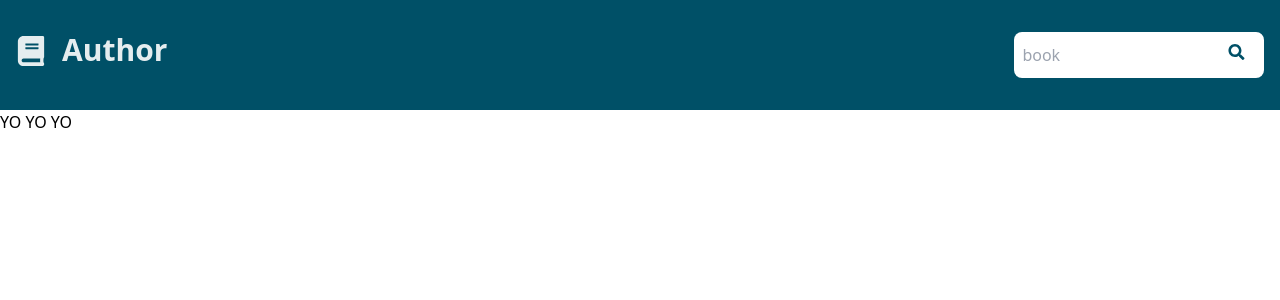
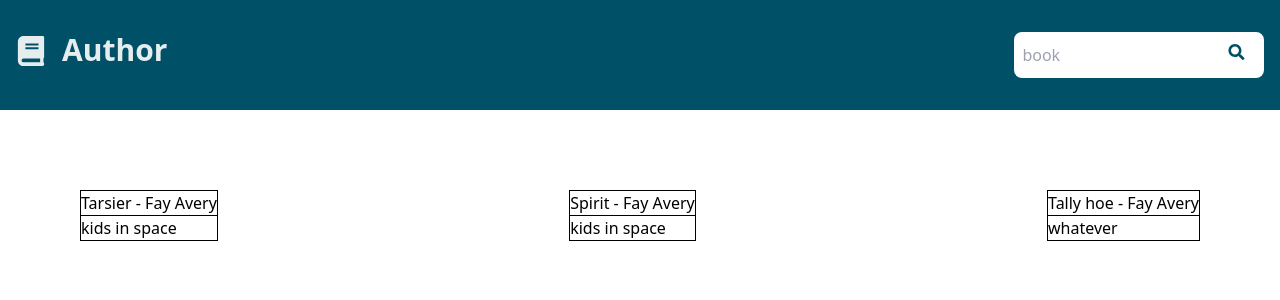
Before and after one commit to revoyrm/author, a Next.js app: page / in a window 1280 px wide. Shown: the top 300 px of the page. Built offline with nearby package versions, Linux system fonts and the light colour scheme.

Commit message:
book results

```diff
--- /dev/null
+++ b/components/BookCard.tsx
@@ -0,0 +1,14 @@
+import React from "react";
+import type { Book } from "./types";
+
+const BookCard = ({ id, title, author, summary, notes }: Book) => {
+  return (
+    <div className="border">
+      <h2>{`${title} - ${author}`}</h2>
+      <hr />
+      <h3>{summary}</h3>
+    </div>
+  );
+};
+
+export default BookCard;
--- /dev/null
+++ b/components/BookResults.tsx
@@ -0,0 +1,71 @@
+import { ReactElement } from "react";
+import BookCard from "./BookCard";
+
+const labels = {
+  setting: "setting",
+  character: "character",
+  chapter: "chapter",
+};
+
+const books = [
+  {
+    id: 1,
+    title: "Tarsier",
+    author: "Fay Avery",
+    summary: "kids in space",
+    notes: [
+      {
+        label: "setting",
+        note: "the dawn",
+      },
+      {
+        label: "character",
+        note: "Alya",
+      },
+    ],
+  },
+  {
+    id: 2,
+    title: "Spirit",
+    author: "Fay Avery",
+    summary: "kids in space",
+    notes: [
+      {
+        label: "setting",
+        note: "Calister Isle",
+      },
+      {
+        label: "character",
+        note: "Arya",
+      },
+    ],
+  },
+  {
+    id: 3,
+    title: "Tally hoe",
+    author: "Fay Avery",
+    summary: "whatever",
+    notes: [
+      {
+        label: "setting",
+        note: "the dusk",
+      },
+      {
+        label: "character",
+        note: "ayla",
+      },
+    ],
+  },
+];
+
+const BookResults = (): ReactElement => {
+  return (
+    <section className="h-3/4 flex justify-between p-20">
+      {books.map((book) => (
+        <BookCard key={book.id} {...book} />
+      ))}
+    </section>
+  );
+};
+
+export default BookResults;
--- a/components/Landing.tsx
+++ b/components/Landing.tsx
@@ -1,12 +1,13 @@
 import React from "react";
 import type { ReactElement } from "react";
 import Header from "./Header";
+import BookResults from "./BookResults";
 
 const Landing = (): ReactElement => {
   return (
     <div>
       <Header />
-      <div>YO YO YO</div>
+      <BookResults />
     </div>
   );
 };
--- /dev/null
+++ b/components/types.ts
@@ -0,0 +1,12 @@
+export type Note = {
+  label: string;
+  note: string;
+};
+
+export type Book = {
+  id: number;
+  title: string;
+  author?: string;
+  summary?: string;
+  notes?: Note[];
+};
```
